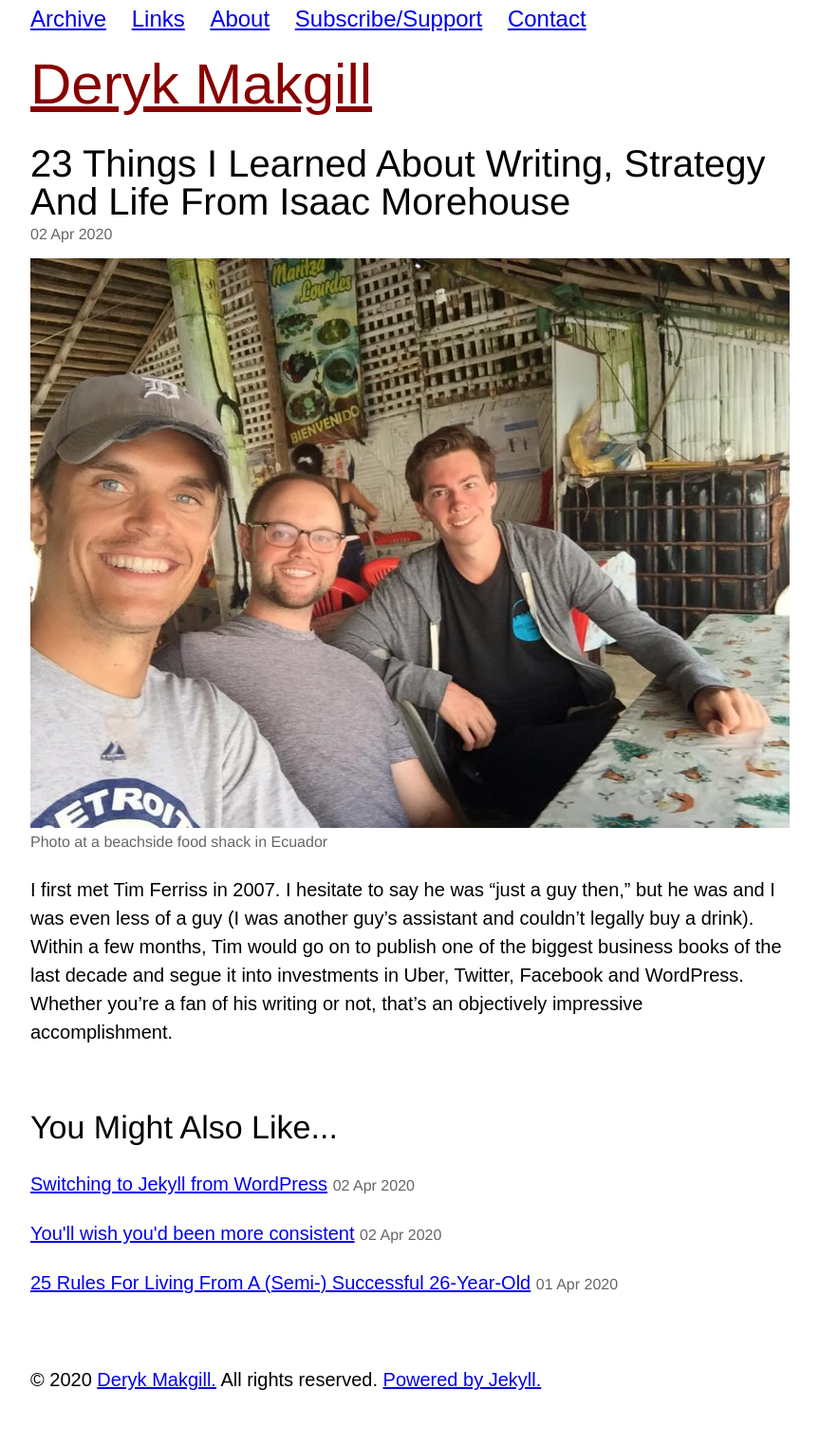
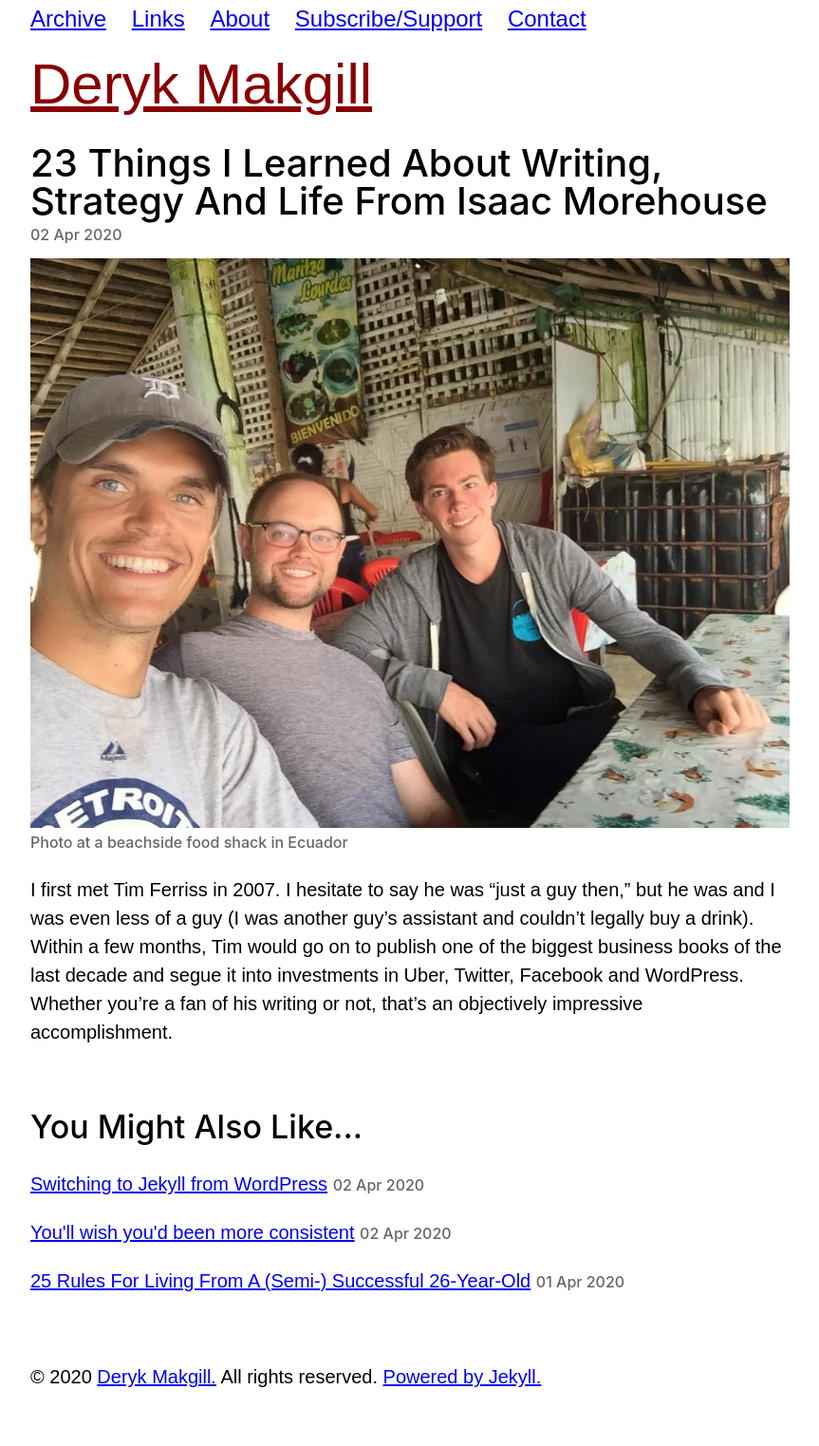
Before and after one commit to derykmakgill/vm, a Jekyll site: the page built from _posts/2020-04-02-isaac.md, in a window 1280 px wide. Shown: the whole page at 95% size, without its empty margins (208-1071 px from the left). Built offline with Jekyll 4.4.1, drawn with Linux system fonts in a browser that asks for light colours; some web fonts are replaced.

Commit message:
Update default.html

```diff
--- a/_layouts/default.html
+++ b/_layouts/default.html
@@ -61,7 +61,7 @@
 	color:#000;
 }
 h1,h2,h3,dt,small,.small,footer,label,cite,div.blogparent,input[type="submit"]{
-	font-family: helvetica neue, "inter ui", sans-serif;
+	font-family: -apple-system,BlinkMacSystemFont,Segoe UI,Roboto,Oxygen,Ubuntu,Cantarell,Open Sans,Helvetica Neue,sans-serif;
 	font-weight:500;
 	font-style:normal
 }
```
